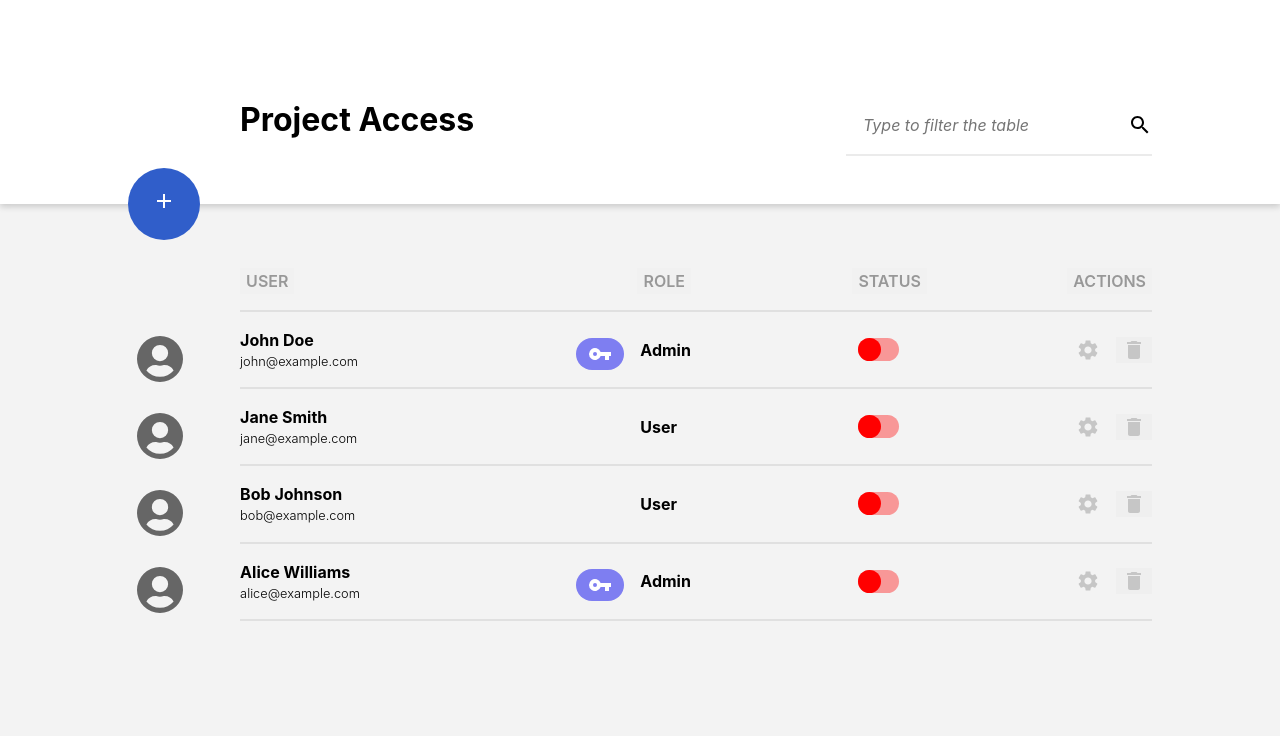
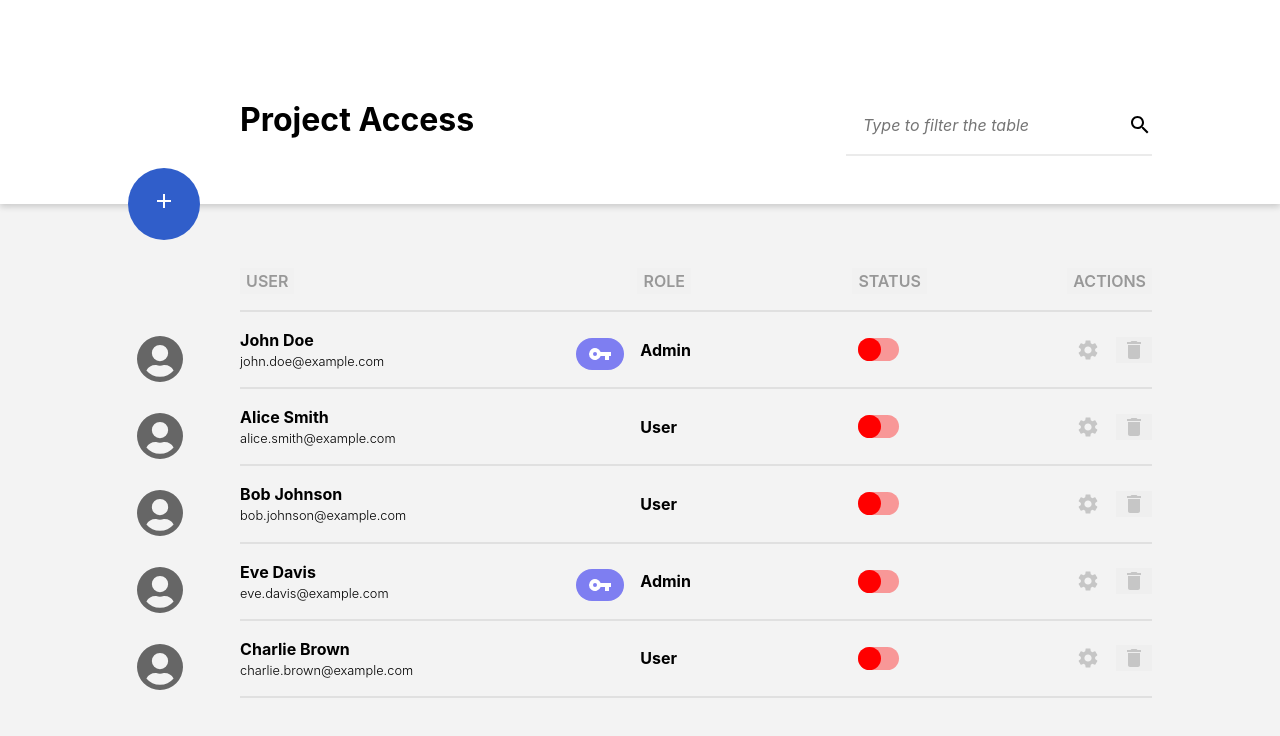
Before and after one commit to teodorazhelyazkova/user-management-tool, a React (Vite) app: page / in a window 1280 px wide. Shown: the top 736 px of the page. Built offline with nearby package versions, Linux system fonts and the light colour scheme.

Commit message:
add needed properties in data structure

```diff
--- a/src/data/data.json
+++ b/src/data/data.json
@@ -4,33 +4,152 @@
       "id": "1",
       "firstName": "John",
       "lastName": "Doe",
-      "email": "john@example.com",
+      "email": "john.doe@example.com",
       "role": "Admin",
-      "status": "active"
+      "isActive": true,
+      "permissions": {
+        "SuperAdmin": {
+          "status": true
+        },
+        "group1": {
+          "status": true,
+          "subpermissions": [
+            { "label": "Permission 11", "value": true },
+            { "label": "Permission 12", "value": true },
+            { "label": "Permission 13", "value": true }
+          ]
+        },
+        "group2": {
+          "status": true,
+          "subpermissions": [
+            { "label": "Permission 11", "value": true },
+            { "label": "Permission 12", "value": true },
+            { "label": "Permission 13", "value": true }
+          ]
+        },
+        "group3": {
+          "status": true,
+          "subpermissions": [{ "label": "Permission 14", "value": true }]
+        }
+      }
     },
     {
       "id": "2",
-      "firstName": "Jane",
+      "firstName": "Alice",
       "lastName": "Smith",
-      "email": "jane@example.com",
+      "email": "alice.smith@example.com",
       "role": "User",
-      "status": "active"
+      "isActive": true,
+      "permissions": {
+        "group1": {
+          "status": true,
+          "subpermissions": [
+            { "label": "Permission 11", "value": true },
+            { "label": "Permission 12", "value": true },
+            { "label": "Permission 13", "value": false }
+          ]
+        },
+        "group2": {
+          "status": true,
+          "subpermissions": [
+            { "label": "Permission 11", "value": true },
+            { "label": "Permission 12", "value": true },
+            { "label": "Permission 13", "value": false }
+          ]
+        },
+        "group3": {
+          "status": false
+        }
+      }
     },
     {
       "id": "3",
       "firstName": "Bob",
       "lastName": "Johnson",
-      "email": "bob@example.com",
+      "email": "bob.johnson@example.com",
       "role": "User",
-      "status": "inactive"
+      "isActive": true,
+      "permissions": {
+        "group1": {
+          "status": true,
+          "subpermissions": [
+            { "label": "Permission 11", "value": true },
+            { "label": "Permission 12", "value": true },
+            { "label": "Permission 13", "value": false }
+          ]
+        },
+        "group2": {
+          "status": true,
+          "subpermissions": [
+            { "label": "Permission 11", "value": true },
+            { "label": "Permission 12", "value": true },
+            { "label": "Permission 13", "value": false }
+          ]
+        },
+        "group3": {
+          "status": false
+        }
+      }
     },
     {
       "id": "4",
-      "firstName": "Alice",
-      "lastName": "Williams",
-      "email": "alice@example.com",
+      "firstName": "Eve",
+      "lastName": "Davis",
+      "email": "eve.davis@example.com",
       "role": "Admin",
-      "status": "inactive"
+      "isActive": false,
+      "permissions": {
+        "group1": {
+          "status": true,
+          "subpermissions": [
+            { "label": "Permission 11", "value": true },
+            { "label": "Permission 12", "value": true },
+            { "label": "Permission 13", "value": true }
+          ]
+        },
+        "group2": {
+          "status": true,
+          "subpermissions": [
+            { "label": "Permission 11", "value": true },
+            { "label": "Permission 12", "value": true },
+            { "label": "Permission 13", "value": true }
+          ]
+        },
+        "group3": {
+          "status": true,
+          "subpermissions": [{ "label": "Permission 14", "value": true }]
+        }
+      }
+    },
+    {
+      "id": "5",
+      "firstName": "Charlie",
+      "lastName": "Brown",
+      "email": "charlie.brown@example.com",
+      "role": "User",
+      "isActive": true,
+      "permissions": {
+        "group1": {
+          "status": true,
+          "subpermissions": [
+            { "label": "Permission 11", "value": true },
+            { "label": "Permission 12", "value": true },
+            { "label": "Permission 13", "value": true }
+          ]
+        },
+        "group2": {
+          "status": true,
+          "subpermissions": [
+            { "label": "Permission 11", "value": true },
+            { "label": "Permission 12", "value": true },
+            { "label": "Permission 13", "value": true }
+          ]
+        },
+        "group3": {
+          "status": true,
+          "subpermissions": [{ "label": "Permission 14", "value": true }]
+        }
+      }
     }
   ]
 }
```
Also changed, not shown: src/components/User/interface/User.interface.ts (+10 -1 lines).
